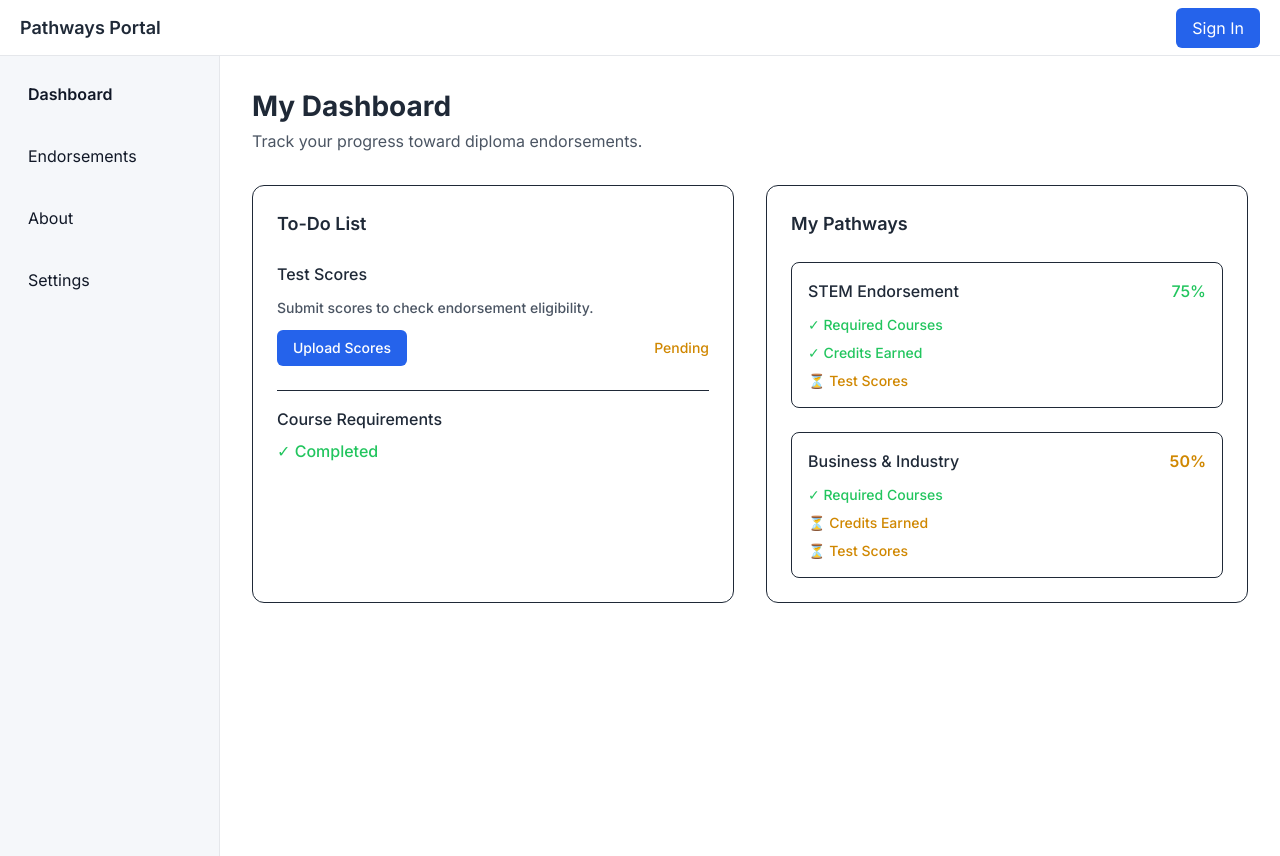
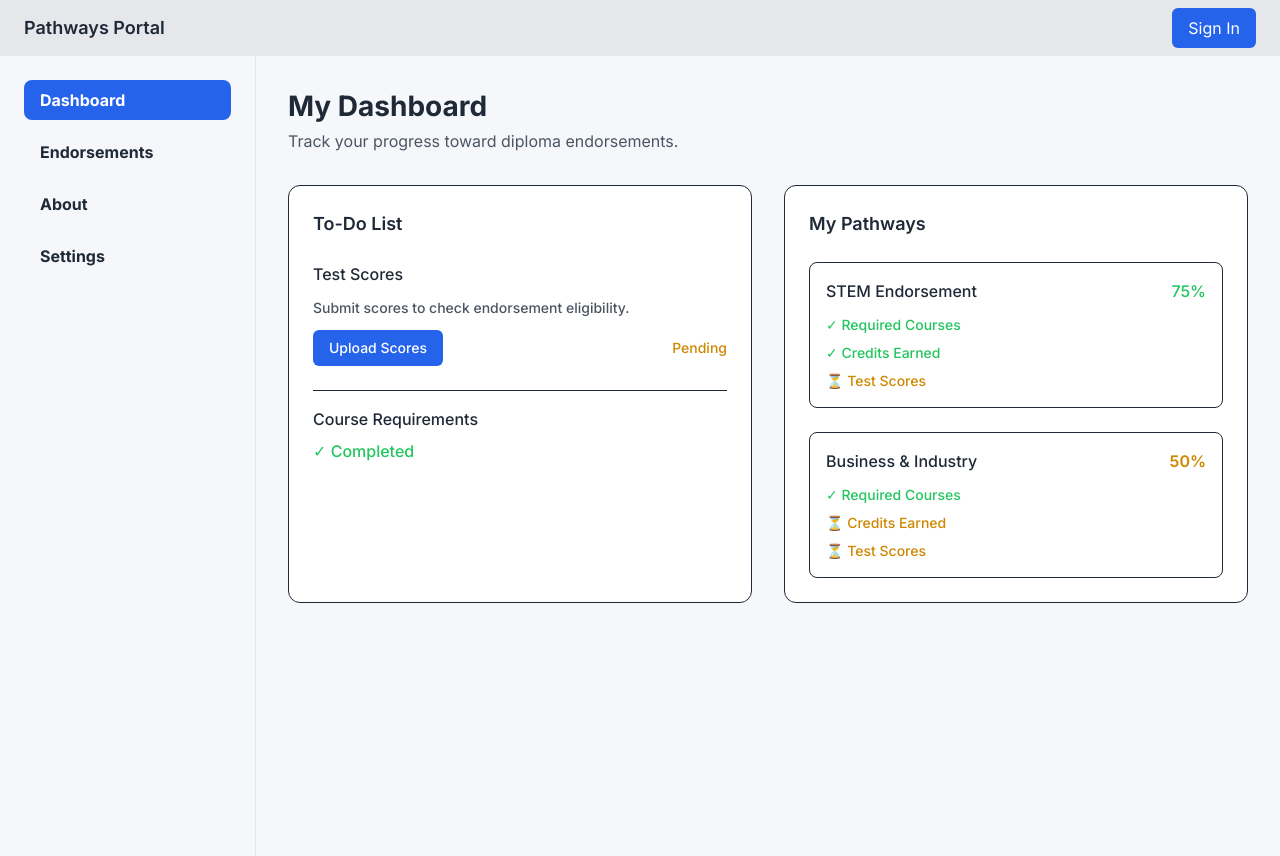
Before and after one commit to NCHS-Software-Engineering/NCHS-pathways-app, a Next.js app in the folder pathways-app/: page /dashboard in a window 1280 px wide. Built offline with nearby package versions, Linux system fonts and the light colour scheme.

Commit message:
Dark mode more

```diff
--- a/pathways-app/app/about/page.tsx
+++ b/pathways-app/app/about/page.tsx
@@ -2,27 +2,12 @@ import Link from "next/link";
 import SideBar from "../components/sidebar";
 
 export default function AboutPage() {
-<<<<<<< HEAD
   return (
     <div className="min-h-screen bg-(--bg-page) text-(--text-primary)">
 
       {/* Header */}
       <header className="h-14 flex items-center justify-between px-6 border-b border-(--border-primary) bg-(--bg-page)">
         <h1 className="text-lg font-semibold">Pathways Portal</h1>
-=======
-    return (
-        <div className="min-h-screen bg-(gray-50) extraContainer">
-            {/* Header */}
-            <header className="headerStyle">
-                <h1 className="pageTitle pathwaysText">Pathways Portal</h1>
-                <Link
-                    href="/signin"
-                    className="signIn"
-                >
-                    Sign In
-                </Link>
-            </header>
->>>>>>> 2d5ac796cc7aa7873157b720aa0e39f26be0633b
 
         <Link
           href="/signin"
--- a/pathways-app/app/components/sidebar.jsx
+++ b/pathways-app/app/components/sidebar.jsx
@@ -7,37 +7,36 @@ export default function SideBar() {
   const pathname = usePathname();
 
   const linkClasses = (path) => {
-
     const isActive = pathname === path;
 
     return `
-      block px-4 py-2 rounded-lg transition-all duration-200
-      ${isActive
-        ? "bg-(--accent-primary) text-white font-semibold"
-        : "text-(--text-primary) hover:bg-(--border-primary)"
+      block px-4 py-2 rounded-lg transition-colors duration-200
+      ${
+        isActive
+          ? "bg-(--brand) text-white font-bold"
+          : "text-(--text-primary) hover:bg-(--border-primary) font-bold"
       }
     `;
   };
 
   return (
-    <aside className="w-64 min-h-screen bg-(--bg-card) border-r border-(--border-primary) p-6">
+    <aside className="w-64 min-h-screen bg-[var(--bg-page)] text-[var(--text-primary)] border-r border-[var(--border-primary)] p-6">
       <nav className="flex flex-col gap-3">
-        <Link className={linkClasses("/dashboard")} href="/dashboard">
+        <Link href="/dashboard" className={linkClasses("/dashboard")}>
           Dashboard
         </Link>
 
-        <Link className={linkClasses("/endorsements")} href="/endorsements">
+        <Link href="/endorsements" className={linkClasses("/endorsements")}>
           Endorsements
         </Link>
 
-        <Link className={linkClasses("/about")} href="/about">
+        <Link href="/about" className={linkClasses("/about")}>
           About
         </Link>
 
-        <Link className={linkClasses("/settings")} href="/settings">
+        <Link href="/settings" className={linkClasses("/settings")}>
           Settings
         </Link>
-
       </nav>
     </aside>
   );
--- a/pathways-app/app/dashboard/page.tsx
+++ b/pathways-app/app/dashboard/page.tsx
@@ -16,12 +16,20 @@ export default function DashboardPage() {
   return (
     <>
       {/* Header */}
-      <header className="headerStyle">
-        <h1 className="pathwaysText">Pathways Portal</h1>
-        <Link className="signIn" href="/signin">Sign In</Link>
+      <header className="h-14 flex items-center justify-between px-6 border-b border-(--border-primary) bg-(--bg-secondary) text-(--text-primary)">
+        <h1 className="text-lg font-semibold">
+          Pathways Portal
+        </h1>
+
+        <Link
+          href="/signin"
+          className="px-4 py-2 rounded-md bg-(--brand) text-white hover:opacity-90 transition"
+        >
+          Sign In
+        </Link>
       </header>
 
-      <div className="extraContainer container">
+      <div className="container">
         {/* Sidebar */}
         <SideBar></SideBar>
 
@@ -149,8 +157,8 @@ export default function DashboardPage() {
             <p><strong>Courses:</strong> Completed</p>
             <p><strong>Test Scores:</strong> Pending</p>
 
-            <div className="w-full bg-(--page-background-secondary) h-2 rounded-full">
-              <div className="bg-(--success-green) h-2 rounded-full w-3/4" />
+            <div className="w-full bg-(--bg-page) h-2 rounded-full">
+              <div className="bg-(--success) h-2 rounded-full w-3/4" />
             </div>
 
             <Link
--- a/pathways-app/app/endorsements/page.tsx
+++ b/pathways-app/app/endorsements/page.tsx
@@ -55,11 +55,19 @@ export default function EndorsementsPage() {
   return (
     <>
 
-      <header className="headerStyle">
-        <h1 className="(--pageTitle)">Pathways Portal</h1>
-        <Link className="signIn" href="/signin">Sign In</Link>
+      <header className="h-14 flex items-center justify-between px-6 border-b border-(--border-primary) bg-(--bg-secondary) text-(--text-primary)">
+        <h1 className="text-lg font-semibold">
+          Pathways Portal
+        </h1>
+
+        <Link
+          href="/signin"
+          className="px-4 py-2 rounded-md bg-(--brand) text-white hover:opacity-90 transition"
+        >
+          Sign In
+        </Link>
       </header>
-      <div className = "container extraContainer">
+      <div className = "container ">
         <SideBar />
         <main className="flex-1 p-8 bg-(--bg-page) text-(--text-primary) min-h-screen">
           <h2 className="text-3xl font-semibold mb-4">Pathways</h2>
--- a/pathways-app/app/globals.css
+++ b/pathways-app/app/globals.css
@@ -11,55 +11,18 @@ html, body {
   color: var(--text-primary);
 }
 
-header {
-  height: 56px;
-  background: var(--bg-secondary);
-  display: flex;
-  align-items: center;
-  justify-content: space-between;
-  padding: 0 20px;
-  border-bottom: 1px solid var(--border-primary);
-}
 
-header h1 {
-  font-size: 18px;
-  font-weight: 600;
-  margin: 0;
-}
 
-header a {
-  background: #2563eb;
-  color: #fff;
-  text-decoration: none;
-  padding: 8px 16px;
-  border-radius: 6px;
-}
 
 .container {
   display: flex;
   min-height: calc(100vh - 56px);
 }
 
-aside {
-  width: 220px;
-  background: var(--page-background-primary);
-  border-right: 1px solid var(--page-background-secondary);
-  padding: 16px;
-}
 
-nav a {
-  display: block;
-  padding: 10px 12px;
-  margin-bottom: 6px;
-  border-radius: 6px;
-  color: #111827;
-  text-decoration: none;
-}
 
-nav a.active {
-  background: var(--brand);
-  color: white;
-}
+
+
 
 main {
   flex: 1;
@@ -308,29 +271,23 @@ footer {
 }
 
 :root {
-   /* Backgrounds */
-  --page-background-primary: #f5f7fa;
-  --page-background-secondary: #e5e7eb;
+  --bg-primary: #f5f7fa;
+  --bg-secondary: #e5e7eb;
+  --bg-card: #ffffff;
+  --bg-soft: #f3f4f6;
 
-  /* Borders */
   --border-primary: #e5e7eb;
 
-   /* Text */
   --text-primary: #1f2937;
   --text-secondary: #4b5563;
 
-  /* Brand */
   --brand: #2563eb;
   --brand-soft: #e0e7ff;
 
-  /* Success */
   --success: #22c55e;
 
-  /* Chips */
   --chip-bg: #e0e7ff;
   --chip-text: #3730a3;
-
-  --font-primary: var(--font-inter);
 }
 
 .dark {
@@ -404,9 +361,7 @@ footer {
     @apply dark:bg-blue-600 transition-colors duration-300 dark:text-white;
   }
 
-  .extraContainer {
-    @apply transition-colors duration-300 dark:!bg-gray-200;
-  }
+
 
   .sideBarBackground {
     @apply transition-colors duration-300 dark:!bg-gray-700;
--- /dev/null
+++ b/pathways-app/app/settings/page.tsx
@@ -0,0 +1,63 @@
+"use client";
+
+import { useEffect, useState } from "react";
+import Link from "next/link";
+import SideBar from "../components/sidebar";
+
+export default function SettingsPage() {
+  const [dark, setDark] = useState(false);
+
+  useEffect(() => {
+    const isDark = document.documentElement.classList.contains("dark");
+    setDark(isDark);
+  }, []);
+
+  function toggleDark() {
+    const html = document.documentElement;
+
+    html.classList.toggle("dark");
+
+    const isDark = html.classList.contains("dark");
+
+    setDark(isDark);
+    localStorage.setItem("theme", isDark ? "dark" : "light");
+  }
+
+  return (
+    <>
+      <header className="h-14 flex items-center justify-between px-6 border-b border-(--border-primary) bg-(--bg-page)">
+        <h1 className="text-lg font-semibold">Pathways Portal</h1>
+        <Link href="/signin">Sign In</Link>
+      </header>
+
+      <div className="flex">
+        <SideBar />
+
+        <main className="flex-1 p-8 bg-(--bg-page) text-(--text-primary) min-h-screen">
+          <h2 className="text-2xl font-semibold mb-6">Settings</h2>
+
+          <div className="bg-(--bg-card) border border-(--border-primary) rounded-xl p-6">
+            <div className="flex items-center justify-between">
+              <span className="font-medium">Dark Mode</span>
+
+              <button
+                onClick={toggleDark}
+                className={`w-14 h-7 flex items-center rounded-full p-1 transition-colors duration-300 ${
+                  dark
+                    ? "bg-(--brand)"
+                    : "bg-(--border-primary)"
+                }`}
+              >
+                <div
+                  className={`w-5 h-5 bg-white rounded-full shadow-md transform transition-transform duration-300 ${
+                    dark ? "translate-x-7" : ""
+                  }`}
+                />
+              </button>
+            </div>
+          </div>
+        </main>
+      </div>
+    </>
+  );
+}
```
Also changed, not shown: 1 other file (tests, documents, lock files or other folders).
